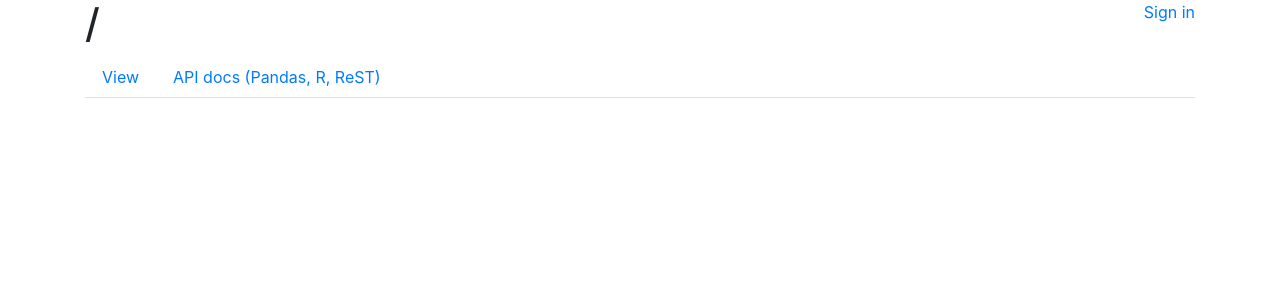
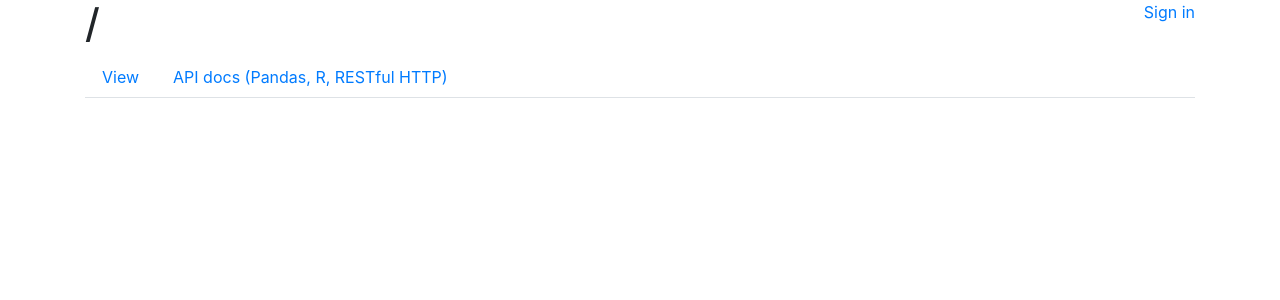
Before and after one commit to calpaterson/csvbase, a Flask app: template csvbase/templates/table.html in a window 1280 px wide. Shown: the top 300 px of the page. Run offline with Flask 2, Linux system fonts and the light colour scheme; the template is opened without the code that fills it, so the values that code supplies are empty; some libraries are stand-ins or nearby versions.

Commit message:
Spell REST better

```diff
--- a/csvbase/templates/table.html
+++ b/csvbase/templates/table.html
@@ -13,7 +13,7 @@
         <li class="nav-item">
           <a class="nav-link {% if request.endpoint == 'csvbase.get_table_apidocs' %}active{%endif%}"
              href="{{ url_for('csvbase.get_table_apidocs', username=username, table_name=table_name) }}"
-             >API docs (Pandas, R, ReST)</a>
+             >API docs (Pandas, R, RESTful HTTP)</a>
         </li>
       </ul>
     </div>
```
